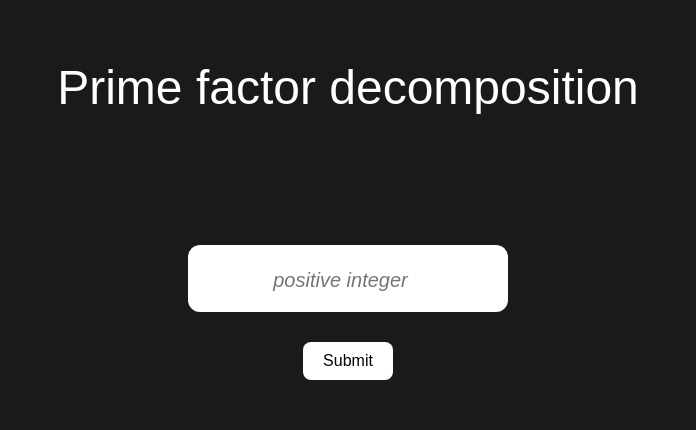
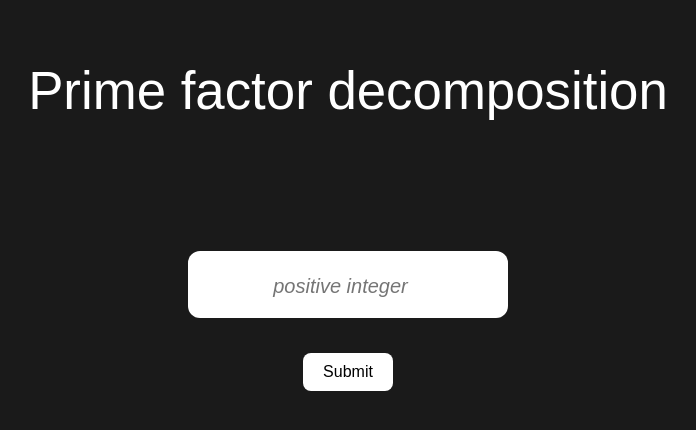
Before and after one commit to massimoMath/Prime-Factorization-Calculator, a plain HTML site: page index.html in a window 1536 px wide. Shown: the whole page, without its empty margins (420-1116 px from the left). Drawn offline with Linux system fonts and the light colour scheme; a web font is replaced by a local one.

Commit message:
Update style.css

```diff
--- a/style.css
+++ b/style.css
@@ -91,7 +91,7 @@ padding-right: 20px; }
 #result { font-size: 18px }}
 
 @media screen and (min-width: 1500px) {
-h1 { margin-top: 60px; font-size: 300% }
+h1 { margin-top: 60px; font-size: 330% }
 input {
 margin-top: 130px;
 padding: 19px 35px 19px 35px;
@@ -100,13 +100,13 @@ border-radius: 12px;
 width: 250px; }
 input::placeholder { font-size: 20px; }
 button {
-margin-top: 30px;
+margin-top: 35px;
 padding: 10px 20px 10px 20px;
 border-radius: 8px;
 font-size: 16px; }
 h2 {
 margin-top: 60px;
-font-size: 30px; }
+font-size: 35px; }
 #result { font-size: 30px }}
 
 @keyframes fade {
```
